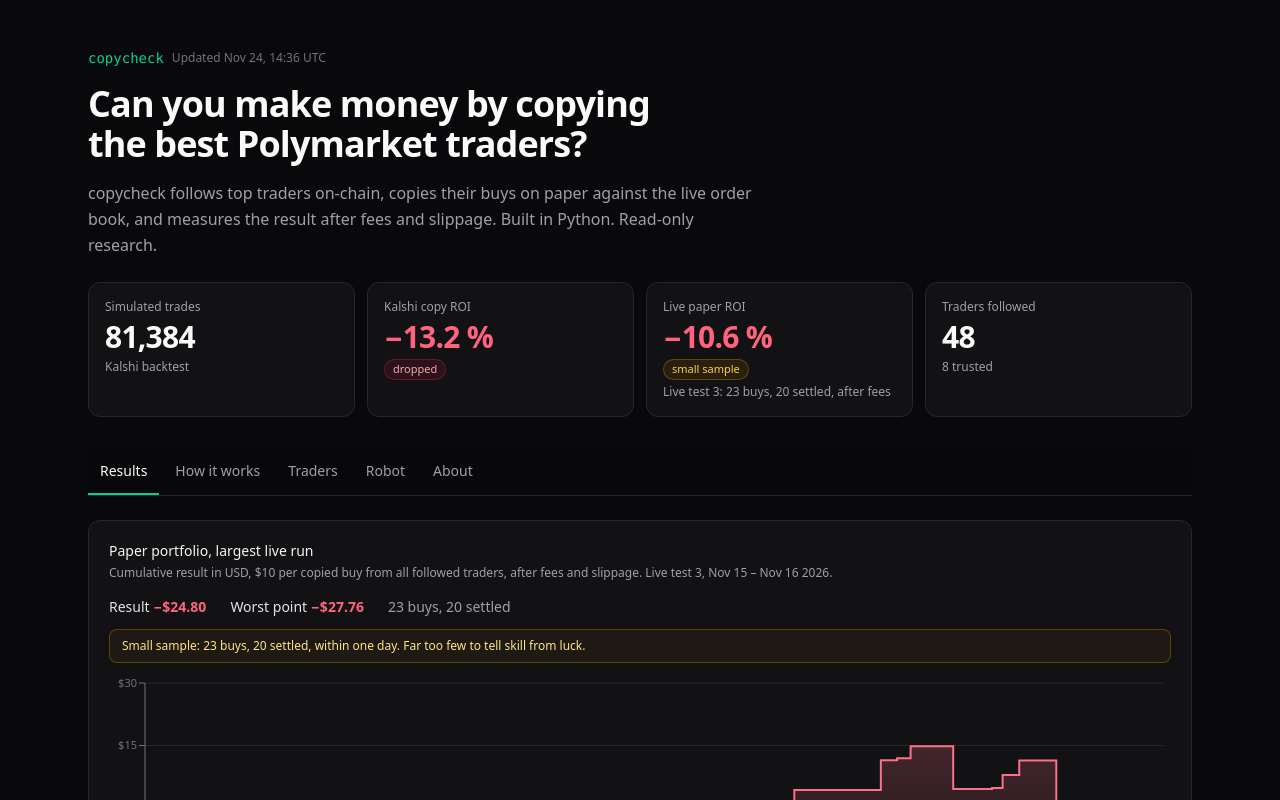
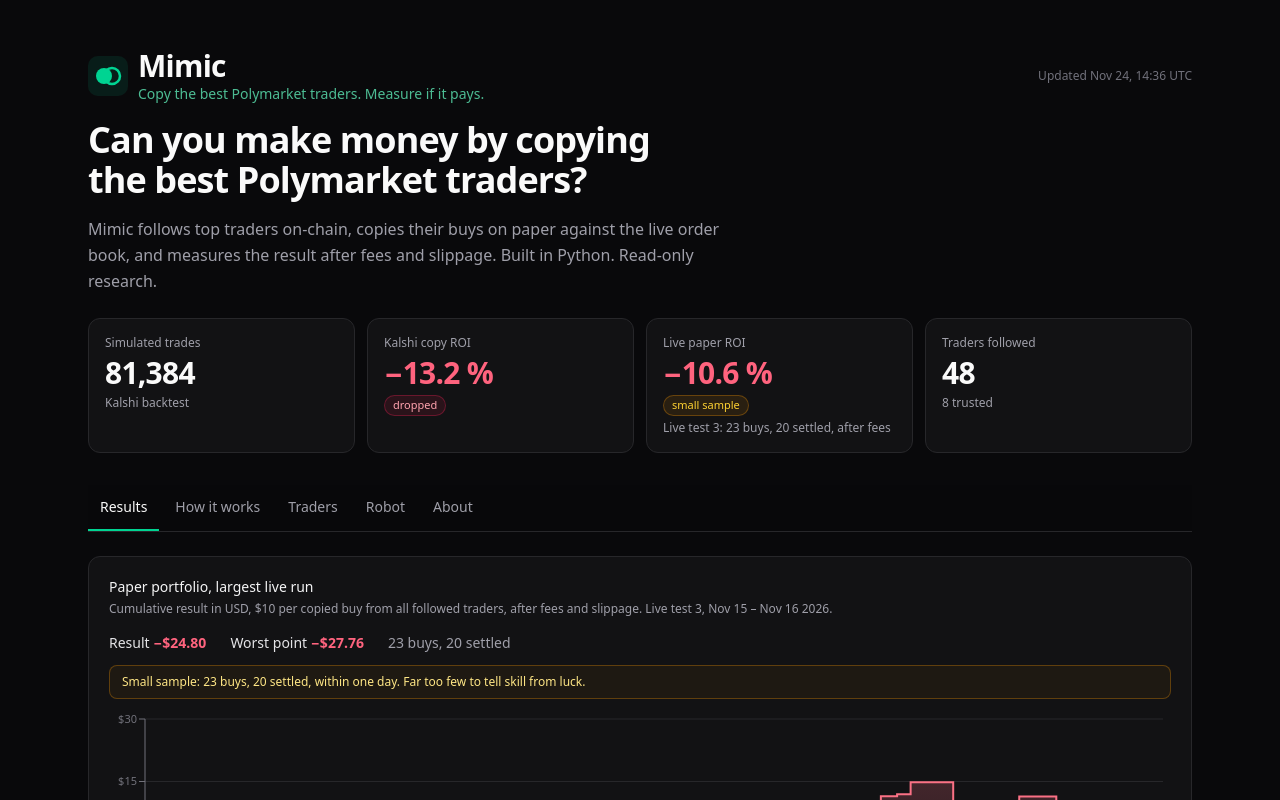
Before and after one commit to robinhel/mimic, a React (Vite) app in the folder dashboard/: page / in a window 1280 px wide. Shown: the top 800 px of the page. Built offline with nearby package versions, Linux system fonts and the light colour scheme.

Commit message:
feat(dashboard): byt namn till Mimic och ge headern ett ordmärke
Amp-Thread-ID: https://ampcode.com/threads/T-01a20da4-5ed9-7499-876b-35a76e0af51e
Co-authored-by: Robin Hellgren <robin.hellgren@digitalstep.se>

```diff
--- a/dashboard/package.json
+++ b/dashboard/package.json
@@ -1,5 +1,5 @@
 {
-  "name": "copycheck-dashboard",
+  "name": "mimic-dashboard",
   "private": true,
   "version": "1.0.0",
   "type": "module",
--- a/dashboard/src/App.tsx
+++ b/dashboard/src/App.tsx
@@ -28,16 +28,26 @@ export default function App() {
   return (
     <Shell>
       <header className="flex flex-col gap-4">
-        <div className="flex flex-wrap items-center gap-2">
-          <span className="font-mono text-sm text-emerald-400">copycheck</span>
-          {s.sample && <Badge tone="amber">Example data</Badge>}
-          <span className="text-xs text-zinc-500">Updated {dateTime(s.generated_at)} UTC</span>
+        <div className="flex flex-wrap items-center justify-between gap-x-4 gap-y-2">
+          <div className="flex items-center gap-2.5">
+            <MimicMark />
+            <div className="leading-tight">
+              <span className="block text-2xl font-semibold tracking-tight text-zinc-50 sm:text-3xl">Mimic</span>
+              <span className="block text-xs text-balance text-emerald-300/80 sm:text-sm">
+                Copy the best Polymarket traders. Measure if it pays.
+              </span>
+            </div>
+          </div>
+          <div className="flex flex-wrap items-center gap-2">
+            {s.sample && <Badge tone="amber">Example data</Badge>}
+            <span className="text-xs text-zinc-500">Updated {dateTime(s.generated_at)} UTC</span>
+          </div>
         </div>
         <h1 className="max-w-3xl text-2xl font-semibold tracking-tight text-zinc-50 text-balance sm:text-4xl">
           Can you make money by copying the best Polymarket traders?
         </h1>
         <p className="max-w-2xl text-sm leading-relaxed text-zinc-400 sm:text-base">
-          copycheck follows top traders on-chain, copies their buys on paper against the live order book, and measures
+          Mimic follows top traders on-chain, copies their buys on paper against the live order book, and measures
           the result after fees and slippage. Built in Python. Read-only research.
         </p>
         {s.sample && (
@@ -101,9 +111,20 @@ function Shell({ children }: { children: ReactNode }) {
     <div className="mx-auto max-w-6xl px-4 py-8 sm:px-6 sm:py-12">
       {children}
       <footer className="mt-16 border-t border-zinc-800 pt-6 text-xs text-zinc-500">
-        copycheck · research project, not financial advice ·{" "}
-        <a className="text-zinc-400 underline-offset-2 hover:underline" href="https://github.com/robinhel/copycheck">source on GitHub</a>
+        Mimic · research project, not financial advice ·{" "}
+        <a className="text-zinc-400 underline-offset-2 hover:underline" href="https://github.com/robinhel/mimic">source on GitHub</a>
       </footer>
     </div>
   );
 }
+
+/** Two overlapping circles: a trader and its copy. */
+function MimicMark() {
+  return (
+    <svg viewBox="0 0 40 40" className="h-9 w-9 shrink-0 sm:h-10 sm:w-10" aria-hidden="true">
+      <rect width="40" height="40" rx="10" className="fill-emerald-400/10" />
+      <circle cx="16" cy="20" r="8" className="fill-emerald-400" />
+      <circle cx="24" cy="20" r="8" className="fill-none stroke-emerald-400" strokeWidth="2.5" />
+    </svg>
+  );
+}
--- a/dashboard/src/components/About.tsx
+++ b/dashboard/src/components/About.tsx
@@ -54,14 +54,14 @@ export default function About({ data }: { data: Data }) {
       </Card>
       <Card title="Not financial advice" className="md:col-span-2">
         <p className="text-sm leading-relaxed text-zinc-400">
-          copycheck is a research project. The live test trades on paper only; the robot buys with a small, capped amount to check the paper
+          Mimic is a research project. The live test trades on paper only; the robot buys with a small, capped amount to check the paper
           results against reality. Past results say little about the future, and prediction markets can lose you all of your stake.
           Nothing on this page is a recommendation to trade.
         </p>
         <p className="mt-3 text-sm text-zinc-400">
           Source code:{" "}
-          <a className="text-emerald-400 underline-offset-2 hover:underline" href="https://github.com/robinhel/copycheck">
-            github.com/robinhel/copycheck
+          <a className="text-emerald-400 underline-offset-2 hover:underline" href="https://github.com/robinhel/mimic">
+            github.com/robinhel/mimic
           </a>
         </p>
       </Card>
```
Also changed, not shown: dashboard/index.html (+3 -3 lines), 1 other file (tests, documents, lock files or other folders).
